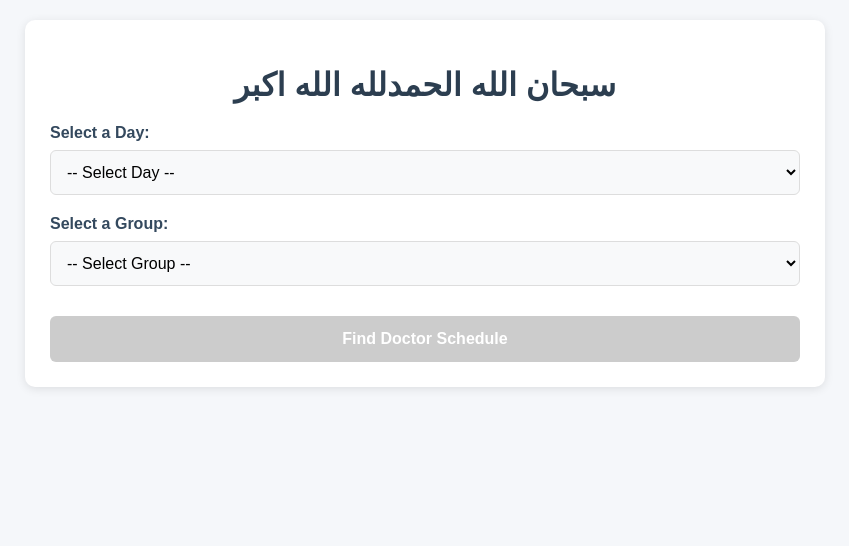
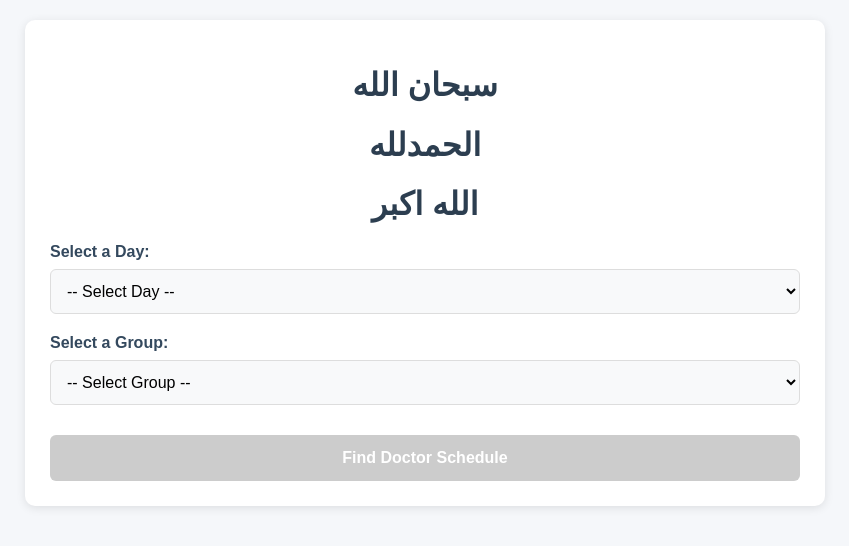
Before and after one commit to El-toum/medicineSchedule, a website built with webpack: page index.html in a window 1280 px wide. Shown: the whole page, without its empty margins (215-1064 px from the left). Built offline with nearby package versions, Linux system fonts and the light colour scheme.

Commit message:
Update index.html

```diff
--- a/index.html
+++ b/index.html
@@ -112,7 +112,9 @@
 </head>
 <body>
 <div class="container">
-  <h1>سبحان الله الحمدلله الله اكبر</h1>
+  <h1>سبحان الله</h1>
+  <h1>الحمدلله</h1>
+  <h1>الله اكبر</h1>
 
   <div class="form-group">
     <label for="day">Select a Day:</label>
```
